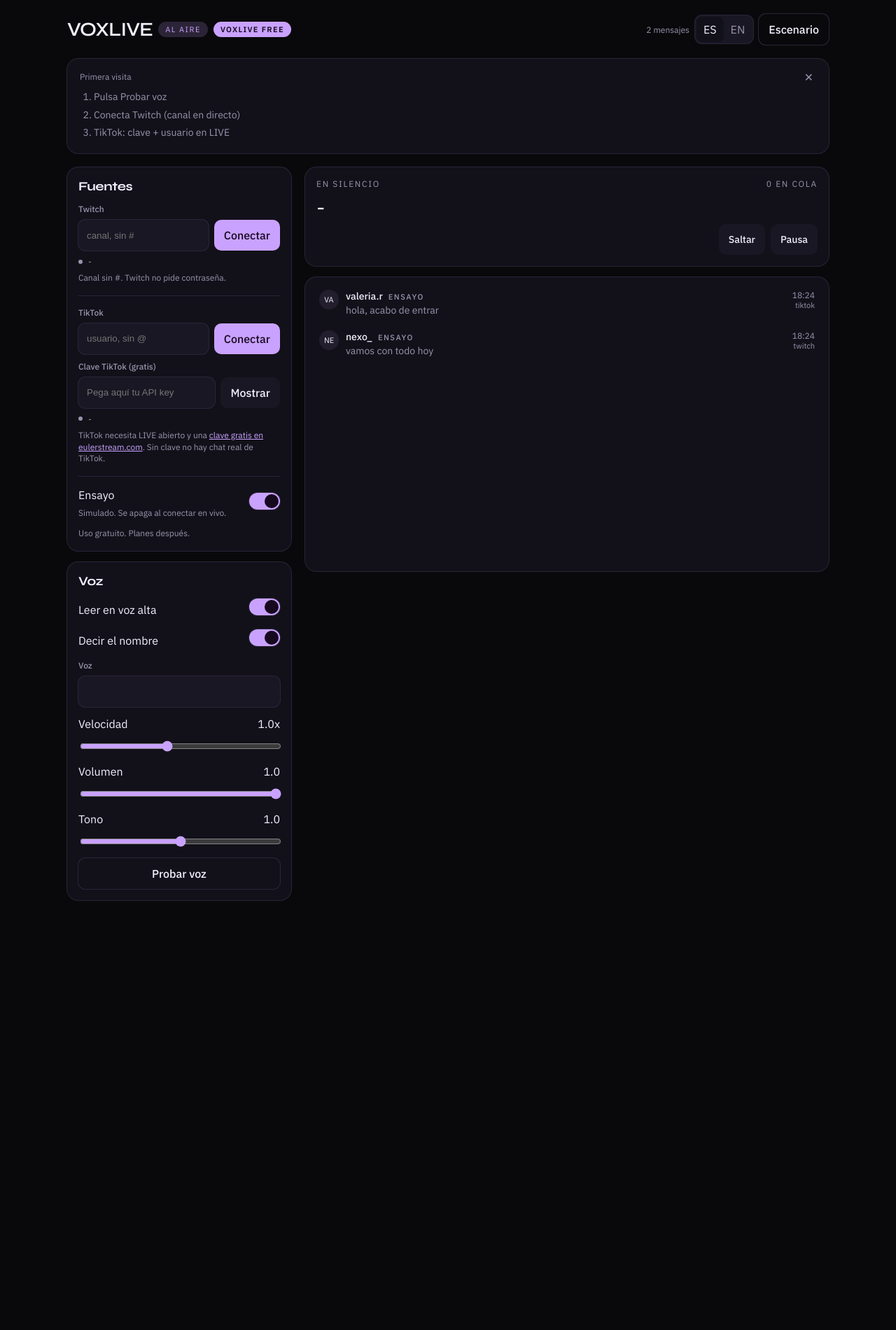
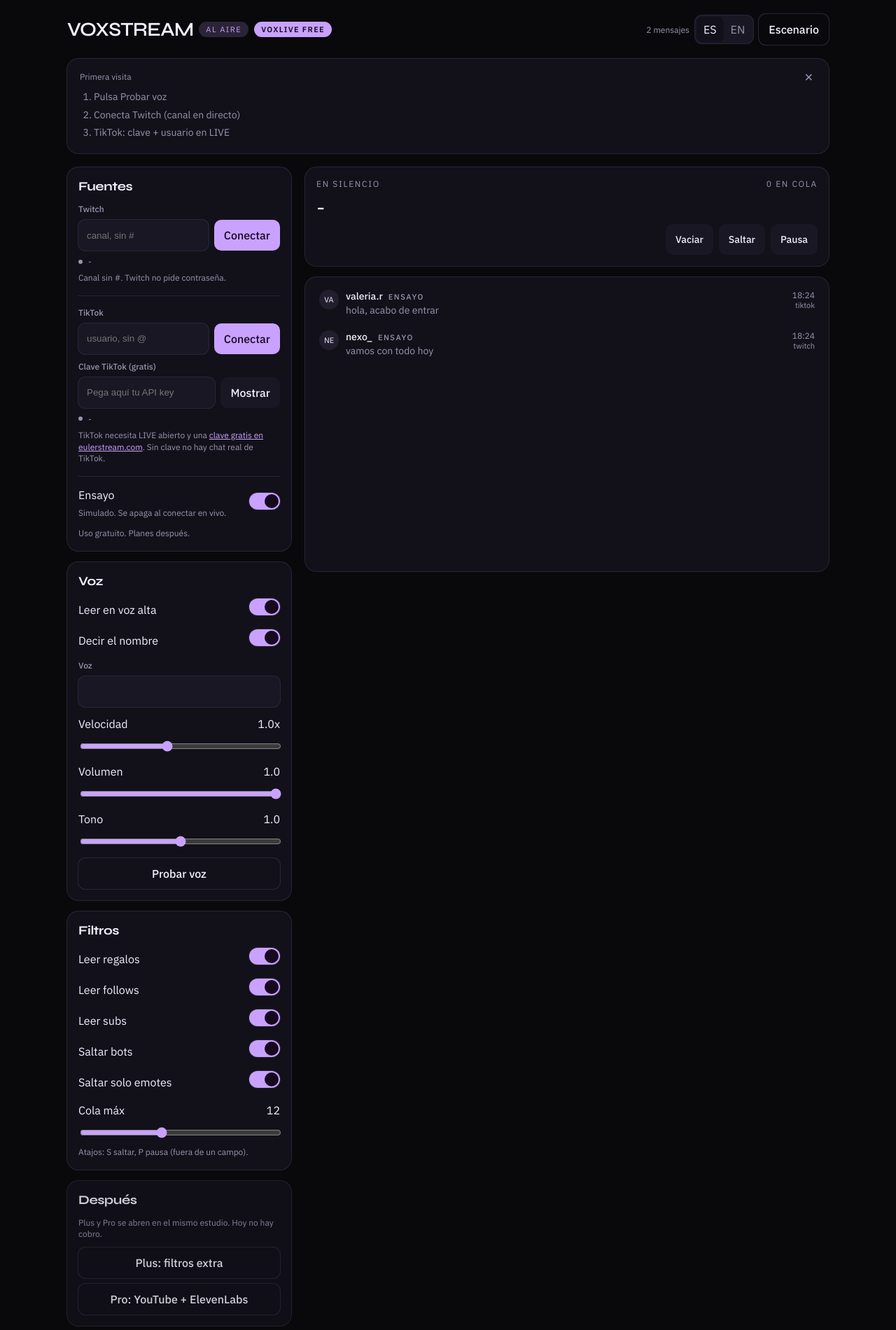
Before and after one commit to YuiCoder/VoxStream, a plain HTML site: page studio.html in a window 1280 px wide. Shown: the whole page at 70% size. Before the commit the page ends 1334 px from the top, so only its background shows below. Drawn offline with Linux system fonts and the light colour scheme.

Commit message:
Estudio: VOX·STREAM, filtros, bits, reconexión Twitch

```diff
--- a/studio.html
+++ b/studio.html
@@ -3,27 +3,27 @@
 <head>
   <meta charset="utf-8" />
   <meta name="viewport" content="width=device-width, initial-scale=1" />
-  <title>Voxlive Estudio</title>
+  <title>VoxStream Estudio</title>
   <meta name="theme-color" content="#09090b" />
-  <meta name="description" content="Estudio Voxlive: lee el chat de Twitch y TikTok en voz alta." />
-  <meta property="og:title" content="Voxlive Estudio" />
-  <meta property="og:description" content="Estudio Voxlive: lee el chat de Twitch y TikTok en voz alta." />
+  <meta name="description" content="Estudio VoxStream: lee el chat de Twitch y TikTok en voz alta." />
+  <meta property="og:title" content="VoxStream Estudio" />
+  <meta property="og:description" content="Estudio VoxStream: lee el chat de Twitch y TikTok en voz alta." />
   <meta property="og:url" content="https://yuicoder.github.io/VoxStream/studio.html" />
   <meta property="og:image" content="https://yuicoder.github.io/VoxStream/og.svg" />
   <meta property="og:type" content="website" />
   <meta name="twitter:card" content="summary_large_image" />
   <meta name="twitter:image" content="https://yuicoder.github.io/VoxStream/og.svg" />
   <link rel="icon" href="favicon.svg" type="image/svg+xml" />
-  <link rel="stylesheet" href="styles.css?v=10" />
+  <link rel="stylesheet" href="styles.css?v=11" />
   <link href="https://fonts.googleapis.com/css2?family=IBM+Plex+Sans:wght@400;500;600&amp;family=Syne:wght@600;700&amp;display=swap" rel="stylesheet" />
 </head>
 <body>
   <div class="wrap">
     <header>
       <div class="row">
-        <div class="word">VOX<span>·</span>LIVE</div>
+        <div class="word">VOX<span>·</span>STREAM</div>
         <div id="livepill" class="pill off">EN ESPERA</div>
-        <button class="freebadge" id="freebadge" type="button">VOXLIVE FREE</button>
+        <button class="freebadge" id="freebadge" type="button">VOXSTREAM FREE</button>
       </div>
       <div class="row">
         <span class="hide-stage" id="msgcount" style="font-variant-numeric:tabular-nums;font-size:12px;color:var(--subtle)"></span>
@@ -108,6 +108,23 @@
           <input id="pitch" type="range" min="0.5" max="1.5" step="0.05" value="1" />
           <button class="btn outline wide" id="test" type="button" style="margin-top:12px">Probar voz</button>
         </section>
+        <section class="card hide-stage">
+          <h2 id="h-filter">Filtros</h2>
+          <div class="line"><span id="gift-l">Leer regalos</span><label class="switch"><input id="readgift" type="checkbox" checked /><span class="knob"></span></label></div>
+          <div class="line"><span id="follow-l">Leer follows</span><label class="switch"><input id="readfollow" type="checkbox" checked /><span class="knob"></span></label></div>
+          <div class="line"><span id="sub-l">Leer subs</span><label class="switch"><input id="readsub" type="checkbox" checked /><span class="knob"></span></label></div>
+          <div class="line"><span id="bot-l">Saltar bots</span><label class="switch"><input id="skipbots" type="checkbox" checked /><span class="knob"></span></label></div>
+          <div class="line"><span id="emo-l">Saltar solo emotes</span><label class="switch"><input id="skipemo" type="checkbox" checked /><span class="knob"></span></label></div>
+          <div class="line" style="margin-top:14px"><span id="qmax-l">Cola máx</span><span id="qmax-v">12</span></div>
+          <input id="qmax" type="range" min="4" max="24" step="1" value="12" />
+          <p class="hint" id="keys-h">Atajos: S saltar, P pausa (fuera de un campo).</p>
+        </section>
+        <section class="card hide-stage soon" id="locked-card">
+          <h2 id="h-soon">Después</h2>
+          <p class="hint" id="soon-h">Plus y Pro se abren en el mismo estudio. Hoy no hay cobro.</p>
+          <button class="btn outline wide" id="lock-plus" type="button" style="margin-top:10px">Plus: filtros extra</button>
+          <button class="btn outline wide" id="lock-pro" type="button" style="margin-top:8px">Pro: YouTube + ElevenLabs</button>
+        </section>
       </aside>
       <main>
         <section class="card now">
@@ -116,6 +133,7 @@
           <div class="meta">
             <span id="now-user"></span>
             <div class="row">
+              <button class="btn ghost" id="clearq" type="button">Vaciar</button>
               <button class="btn ghost" id="skip" type="button">Saltar</button>
               <button class="btn ghost" id="pause" type="button">Pausa</button>
             </div>
@@ -129,11 +147,11 @@
   </div>
   <div class="modal-back hidden" id="pro-modal">
     <div class="modal">
-      <h3 id="pro-title">Próximamente Pro</h3>
-      <p id="pro-body">Pro no está activo. Hoy Voxlive es Free.</p>
+      <h3 id="pro-title">Próximamente</h3>
+      <p id="pro-body">Hoy VoxStream es Free. Plus y Pro se activan en este mismo estudio cuando haya cuenta.</p>
       <button class="btn" id="pro-close" type="button">Cerrar</button>
     </div>
   </div>
-  <script src="app.js?v=10"></script>
+  <script src="app.js?v=11"></script>
 </body>
 </html>
```
